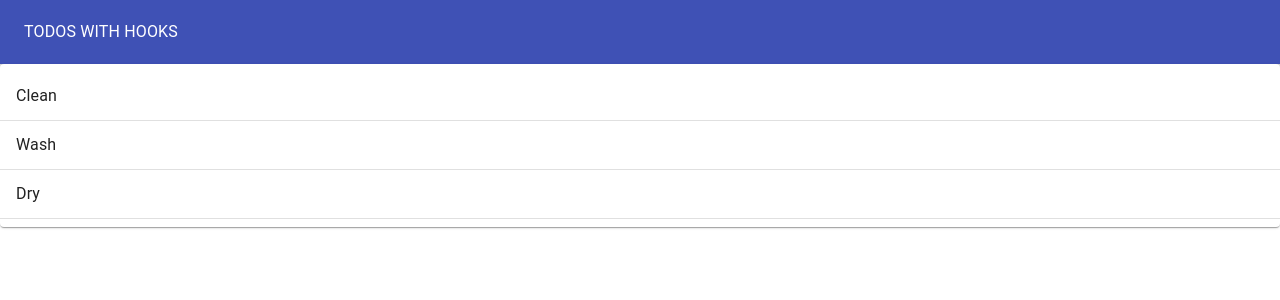
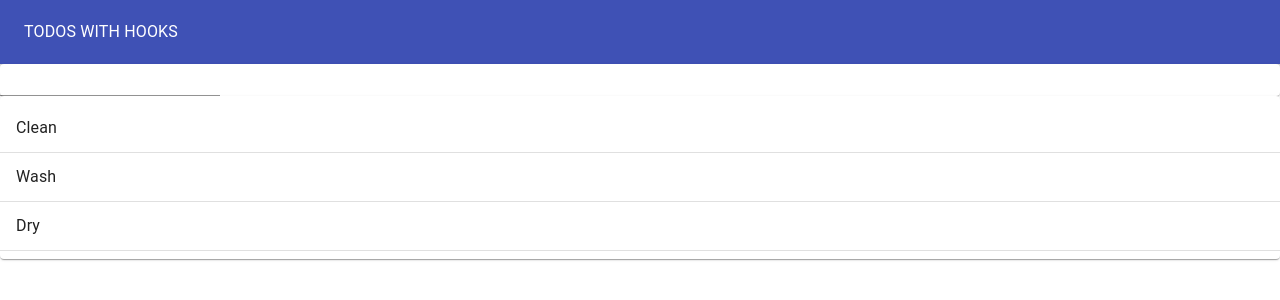
Before and after one commit to and1son/todo-react, a React (Create React App) app: page / in a window 1280 px wide. Shown: the top 300 px of the page. Built offline with nearby package versions, Linux system fonts and the light colour scheme.

Commit message:
TodoForm

```diff
--- a/src/TodoApp.js
+++ b/src/TodoApp.js
@@ -6,6 +6,7 @@
 import Grid from "@material-ui/core/Grid"
 import App from './App';
 import TodoList from './TodoList';
+import TodoForm from './TodoForm';
 
 function TodoApp() {
 
@@ -15,6 +16,9 @@
         { id: 3, task: "Dry", completed: false },
     ]
     const [todos, setTodos] = useState(initialTodos);
+    const addTodo = newTodoText => {
+        setTodos([...todos, { id: 4, task: newTodoText, completed: false }])
+    }
 
     return (
         <Paper style={{
@@ -30,7 +34,7 @@
                     <Typography color="inherit">TODOS WITH HOOKS</Typography>
                 </Toolbar>
             </AppBar>
-
+            <TodoForm addTodo={addTodo} />
             <TodoList todos={todos} />
         </Paper >
     )
--- /dev/null
+++ b/src/TodoForm.js
@@ -0,0 +1,21 @@
+import React from 'react'
+import { Paper } from '@material-ui/core'
+import { TextField } from '@material-ui/core'
+import useInputState from './hooks/useInputState'
+
+export default function TodoForm({ addTodo }) {
+
+    const [value, handleChange, reset] = useInputState("")
+
+    return (
+        <Paper>
+            <form onSubmit={(e) => {
+                e.preventDefault();
+                addTodo(value);
+                reset();
+            }}>
+                <TextField value={value} onChange={handleChange} />
+            </form>
+        </Paper>
+    )
+}
--- /dev/null
+++ b/src/hooks/useInputState.js
@@ -0,0 +1,13 @@
+import { useState } from 'react';
+
+export default initialVal => {
+    const [value, setValue] = useState(initialVal)
+    const handleChange = e => {
+        setValue(e.target.value);
+    }
+    const reset = () => {
+        setValue('')
+    }
+    return [value, handleChange, reset]
+
+}
```
